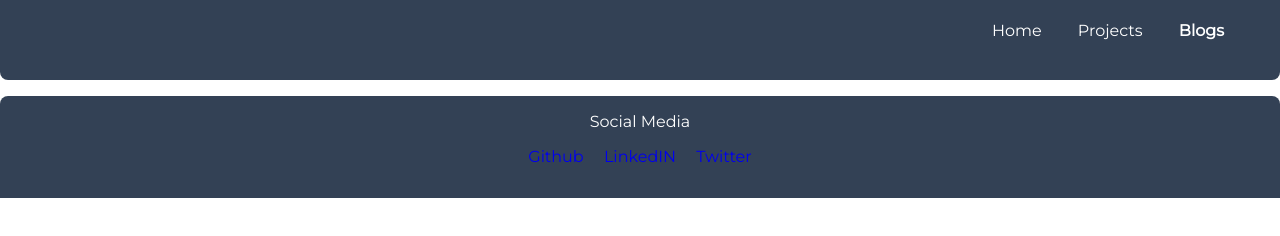
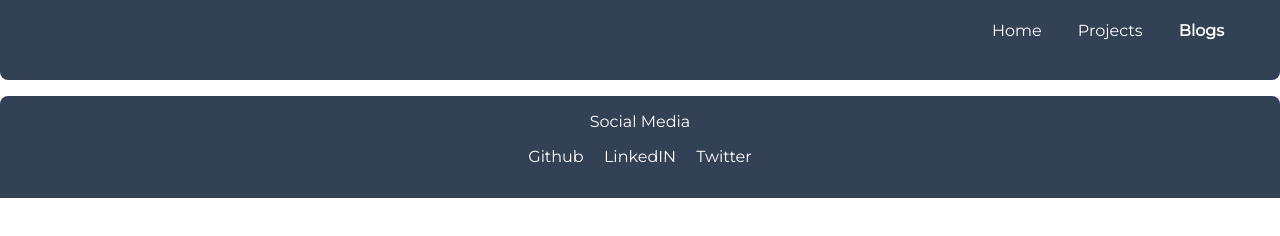
Before and after one commit to SahilDhar98/Website-for-Projects, a plain HTML site: page Blogs.html in a window 1280 px wide. Shown: the part 38-274 px from the top of the page. Drawn offline with Linux system fonts and the light colour scheme.

Commit message:
Links added
Social Media links added and link color changed

```diff
--- a/Blogs.html
+++ b/Blogs.html
@@ -35,13 +35,13 @@
         <div>Social Media</div>
         <ul class="list-inline non-bullet">
             <li class="list-item-inline" >
-                <a class="link" href="http://">Github</a>
+                <a class="link" href="https://github.com/SahilDhar98">Github</a>
             </li>
             <li class="list-item-inline">
-                <a class="link" href="http://">LinkedIN</a>
+                <a class="link" href="https://www.linkedin.com/in/sahil-dhar-b0a275151/">LinkedIN</a>
             </li>
             <li class="list-item-inline">
-                <a class="link" href="http://">Twitter
+                <a class="link" href="https://twitter.com/sahildhar98">Twitter
                 </a>
             </li>
         </ul>
--- a/style.css
+++ b/style.css
@@ -153,9 +153,9 @@ hr{
 
 }
 
-.footer .links{
-    color:white ;
-    text-decoration: none;
+.footer .link{
+    color: white ;
+
 }
 
 .footer ul{
```
Also changed, not shown: Projects.html (+3 -3 lines), index.html (+3 -3 lines).
